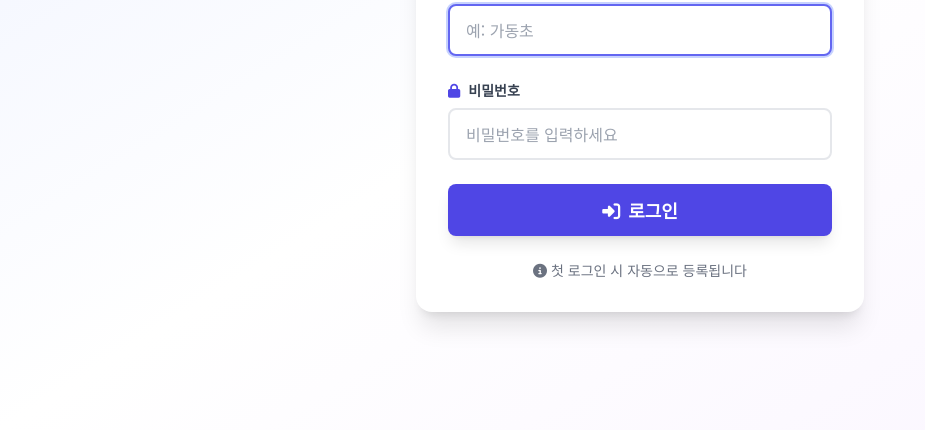
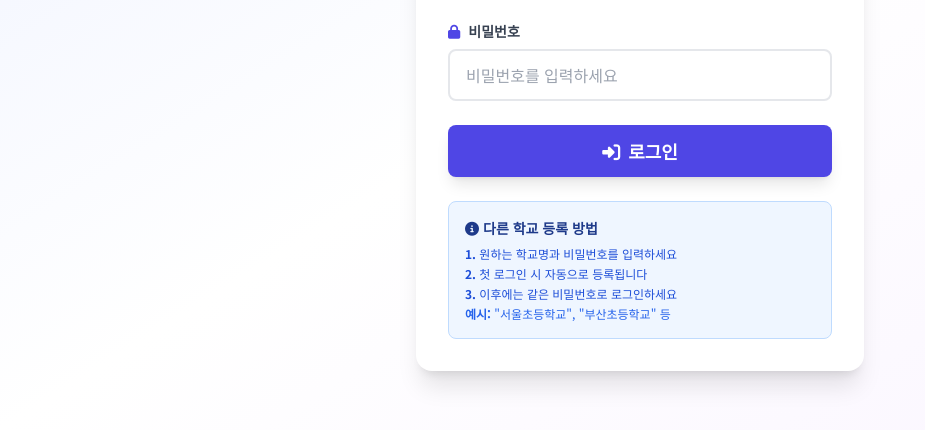
Before and after one commit to Ingyu87/school-schedule, a website: page login.html in a window 1280 px wide. Shown: the part 370-800 px from the top of the page, without its empty margins (0-925 px from the left). Drawn offline with nearby package versions, Linux system fonts and the light colour scheme.

Commit message:
로그인 페이지에 다른 학교 등록 방법 안내 추가

```diff
--- a/login.html
+++ b/login.html
@@ -57,8 +57,16 @@
                 </button>
             </form>
 
-            <div class="mt-6 text-center text-sm text-gray-500">
-                <p><i class="fa-solid fa-info-circle mr-1"></i>첫 로그인 시 자동으로 등록됩니다</p>
+            <div class="mt-6 p-4 bg-blue-50 rounded-lg border border-blue-200">
+                <h3 class="text-sm font-bold text-blue-900 mb-2">
+                    <i class="fa-solid fa-info-circle mr-1"></i>다른 학교 등록 방법
+                </h3>
+                <div class="text-xs text-blue-700 space-y-1">
+                    <p><strong>1.</strong> 원하는 학교명과 비밀번호를 입력하세요</p>
+                    <p><strong>2.</strong> 첫 로그인 시 자동으로 등록됩니다</p>
+                    <p><strong>3.</strong> 이후에는 같은 비밀번호로 로그인하세요</p>
+                    <p class="mt-2 text-blue-600"><strong>예시:</strong> "서울초등학교", "부산초등학교" 등</p>
+                </div>
             </div>
         </div>
     </div>
```
Also changed, not shown: 1 other file.
